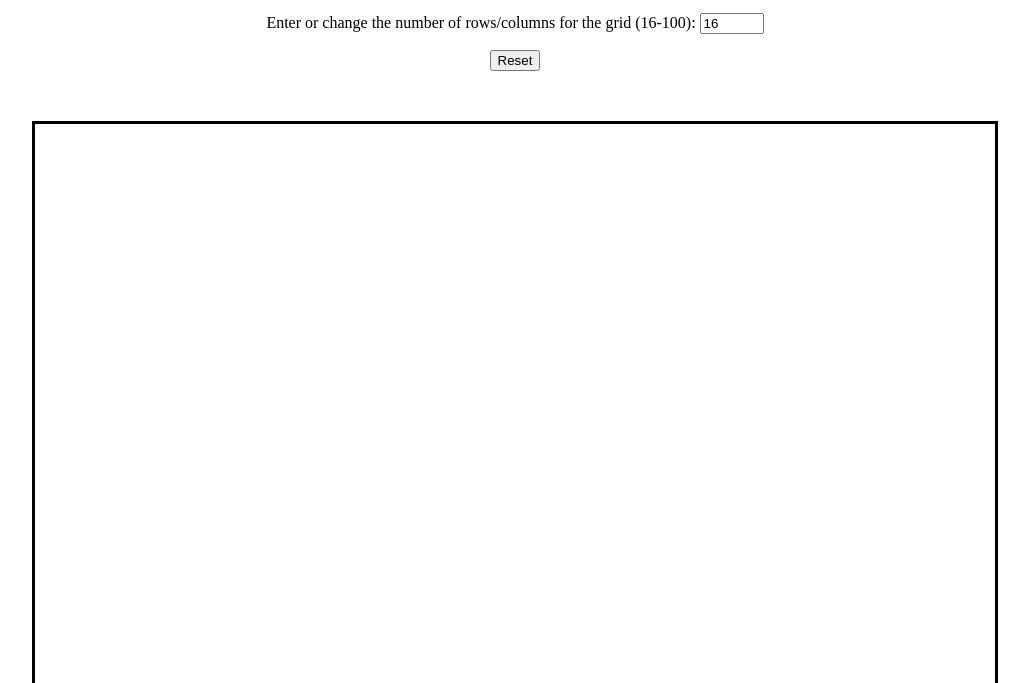
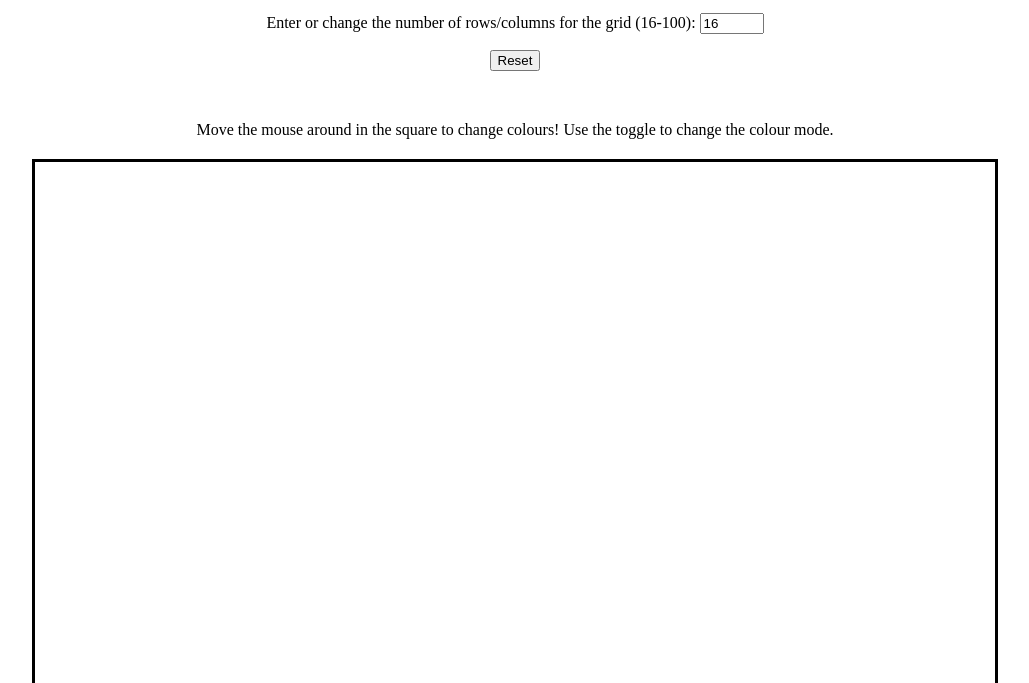
Before and after one commit to phanwilkie/etch-sketch, a plain HTML site: page index.html in a window 1280 px wide. Shown: the part 117-800 px from the top of the page, without its empty margins (125-1154 px from the left). Drawn offline with Linux system fonts and the light colour scheme.

Commit message:
Added text narrative just above the grid

```diff
--- a/index.html
+++ b/index.html
@@ -23,6 +23,7 @@
         <input type="number" id="rowsColumns" name="row-columns" min="16" max="100" value="16" />
         <p><button id="reset-button">Reset</button></p>
     </div>
+    <div class="intro-text">Move the mouse around in the square to change colours! Use the toggle to change the colour mode.</div>
     <div class="grid-container" colorMode=1></div>
 </body>
 </html>
--- a/javascript.js
+++ b/javascript.js
@@ -83,6 +83,9 @@ toggleButton.addEventListener('change', function() {
 
     } else {
         gridContainer.setAttribute('colorMode',0);
+        const introText = document.querySelector('.intro-text');
+        introText.textContent = 'Now you can click on each square multiple times to make it darker!'
+
     };
 });
 
--- a/style.css
+++ b/style.css
@@ -90,3 +90,8 @@
   .label {
     vertical-align: middle;
   }
+
+  .intro-text {
+    text-align: center;
+    margin-bottom: 20px;
+  }
```
